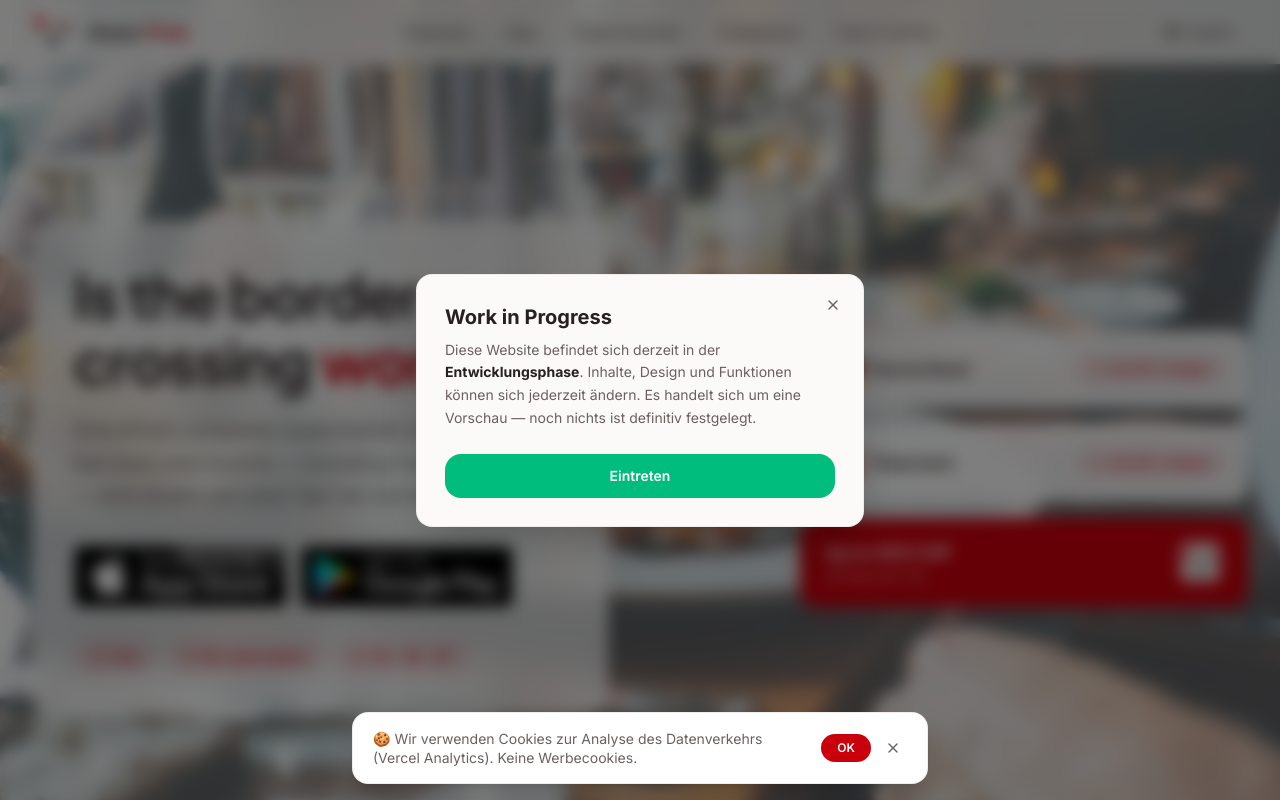
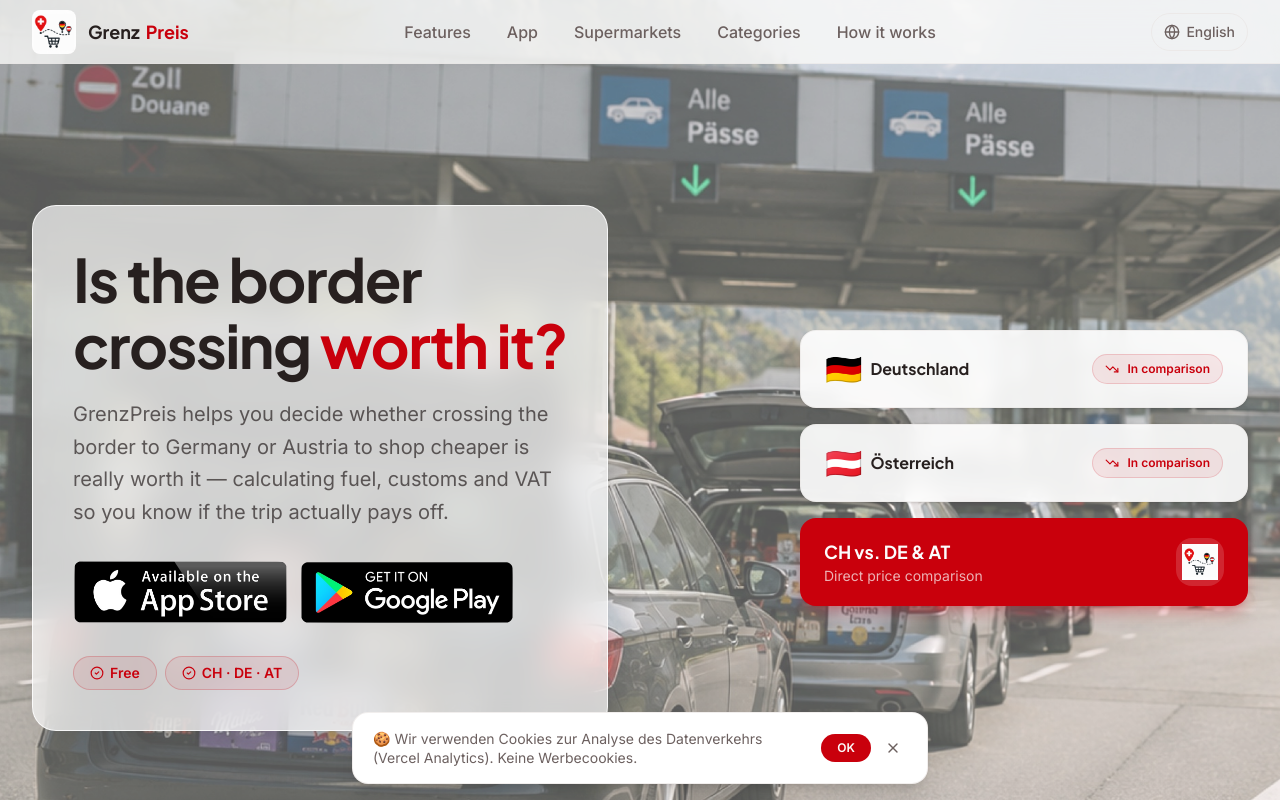
Before and after one commit to donia1222/grenzpreislanding, a Next.js app: page / in a window 1280 px wide. Shown: the top 800 px of the page. Built offline with nearby package versions, Linux system fonts and the light colour scheme.

Commit message:
,update60“

```diff
--- a/app/landing-translations.ts
+++ b/app/landing-translations.ts
@@ -14,11 +14,11 @@ export const landingTranslations: Record<Lang, LandingT> = {
     hero: {
       title1: "Lohnt sich",
       title2: "der Grenzübertritt?",
-      subtitle: "GrenzPreis vergleicht Supermarktpreise in Deutschland und Österreich – inklusive Benzin und Zoll – und zeigt dir deinen echten Nettogewinn.",
-      chips: ["Kostenlos", "Kein Abo", "CH · DE · AT"],
-      offersPerWeek: "günstiger",
-      totalOffers: "Bis 300 CHF",
-      updatedWeekly: "Zollfrei einführen",
+      subtitle: "GrenzPreis hilft dir zu entscheiden, ob sich der Grenzübertritt nach Deutschland oder Österreich wirklich lohnt – mit automatischer Berechnung von Benzin, Zoll und Mehrwertsteuer.",
+      chips: ["Kostenlos", "CH · DE · AT"],
+      offersPerWeek: "Im Preisvergleich",
+      totalOffers: "CH vs. DE & AT",
+      updatedWeekly: "Direkter Preisvergleich",
     },
     stats: {
       storesLabel: "Länder verglichen",
@@ -100,7 +100,7 @@ export const landingTranslations: Record<Lang, LandingT> = {
       title: "Bereit zu wissen ob sich",
       titleHighlight: "der Grenzübertritt lohnt?",
       subtitle: "GrenzPreis zeigt dir deinen echten Nettogewinn — nach Benzin, Zoll und Wechselkurs.",
-      benefits: ["Kostenlos", "Kein Abo", "CH · DE · AT", "Benzin & Zoll inbegriffen", "Offline verfügbar"],
+      benefits: ["Kostenlos", "CH · DE · AT", "Benzin & Zoll inbegriffen", "Offline verfügbar"],
     },
     footer: {
       copyright: "Alle Rechte vorbehalten.",
@@ -125,11 +125,11 @@ export const landingTranslations: Record<Lang, LandingT> = {
     hero: {
       title1: "¿Vale la pena",
       title2: "cruzar la frontera?",
-      subtitle: "GrenzPreis compara precios de supermercados en Alemania y Austria — incluida la gasolina y los aranceles — y te muestra tu ganancia neta real.",
-      chips: ["Gratis", "Sin suscripción", "CH · DE · AT"],
-      offersPerWeek: "más barato",
-      totalOffers: "Hasta 300 CHF",
-      updatedWeekly: "de ahorro por viaje",
+      subtitle: "GrenzPreis te ayuda a decidir si realmente vale la pena cruzar la frontera a Alemania o Austria a comprar más barato — calculando gasolina, aranceles e IVA para que sepas si el viaje compensa de verdad.",
+      chips: ["Gratis", "CH · DE · AT"],
+      offersPerWeek: "En comparación",
+      totalOffers: "CH vs. DE & AT",
+      updatedWeekly: "Comparativa de precios",
     },
     stats: {
       storesLabel: "Países comparados",
@@ -211,7 +211,7 @@ export const landingTranslations: Record<Lang, LandingT> = {
       title: "¿Listo para saber si vale",
       titleHighlight: "la pena el viaje?",
       subtitle: "GrenzPreis te muestra tu ganancia neta real — después de gasolina, aranceles y tipo de cambio.",
-      benefits: ["Gratis", "Sin suscripción", "CH · DE · AT", "Gasolina & aduana incluidos", "Disponible sin conexión"],
+      benefits: ["Gratis", "CH · DE · AT", "Gasolina & aduana incluidos", "Disponible sin conexión"],
     },
     footer: {
       copyright: "Todos los derechos reservados.",
@@ -236,11 +236,11 @@ export const landingTranslations: Record<Lang, LandingT> = {
     hero: {
       title1: "Vaut-il la peine de",
       title2: "passer la frontière?",
-      subtitle: "GrenzPreis compare les prix des supermarchés en Allemagne et en Autriche — y compris l'essence et les droits de douane — et vous montre votre économie nette réelle.",
-      chips: ["Gratuit", "Sans abonnement", "CH · DE · AT"],
-      offersPerWeek: "moins cher",
-      totalOffers: "Jusqu'à 300 CHF",
-      updatedWeekly: "d'économie par voyage",
+      subtitle: "GrenzPreis vous aide à décider si traverser la frontière vers l'Allemagne ou l'Autriche vaut vraiment la peine — en calculant essence, droits de douane et TVA pour savoir si le déplacement en vaut le coup.",
+      chips: ["Gratuit", "CH · DE · AT"],
+      offersPerWeek: "En comparaison",
+      totalOffers: "CH vs. DE & AT",
+      updatedWeekly: "Comparatif des prix",
     },
     stats: {
       storesLabel: "Pays comparés",
@@ -322,7 +322,7 @@ export const landingTranslations: Record<Lang, LandingT> = {
       title: "Prêt à savoir si",
       titleHighlight: "la frontière vaut le déplacement?",
       subtitle: "GrenzPreis vous montre votre gain net réel — après essence, droits de douane et taux de change.",
-      benefits: ["Gratuit", "Sans abonnement", "CH · DE · AT", "Essence & douane inclus", "Disponible hors ligne"],
+      benefits: ["Gratuit", "CH · DE · AT", "Essence & douane inclus", "Disponible hors ligne"],
     },
     footer: {
       copyright: "Tous droits réservés.",
@@ -347,11 +347,11 @@ export const landingTranslations: Record<Lang, LandingT> = {
     hero: {
       title1: "Vale la pena",
       title2: "varcare il confine?",
-      subtitle: "GrenzPreis confronta i prezzi dei supermercati in Germania e Austria — inclusi carburante e dazi doganali — e mostra il tuo risparmio netto reale.",
-      chips: ["Gratuito", "Nessun abbonamento", "CH · DE · AT"],
-      offersPerWeek: "più economico",
-      totalOffers: "Fino a 300 CHF",
-      updatedWeekly: "di risparmio per viaggio",
+      subtitle: "GrenzPreis ti aiuta a decidere se vale davvero la pena varcare il confine verso la Germania o l'Austria per fare la spesa — calcolando carburante, dazi doganali e IVA, così sai se il viaggio conviene davvero.",
+      chips: ["Gratuito", "CH · DE · AT"],
+      offersPerWeek: "Nel confronto",
+      totalOffers: "CH vs. DE & AT",
+      updatedWeekly: "Confronto prezzi",
     },
     stats: {
       storesLabel: "Paesi confrontati",
@@ -433,7 +433,7 @@ export const landingTranslations: Record<Lang, LandingT> = {
       title: "Pronto a scoprire se",
       titleHighlight: "vale la pena attraversare il confine?",
       subtitle: "GrenzPreis ti mostra il tuo guadagno netto reale — dopo carburante, dazi doganali e cambio valuta.",
-      benefits: ["Gratuito", "Nessun abbonamento", "CH · DE · AT", "Carburante & dogana inclusi", "Disponibile offline"],
+      benefits: ["Gratuito", "CH · DE · AT", "Carburante & dogana inclusi", "Disponibile offline"],
     },
     footer: {
       copyright: "Tutti i diritti riservati.",
@@ -458,11 +458,11 @@ export const landingTranslations: Record<Lang, LandingT> = {
     hero: {
       title1: "Is the border crossing",
       title2: "worth it?",
-      subtitle: "GrenzPreis compares supermarket prices in Germany and Austria — including fuel and customs — and shows you your real net savings.",
-      chips: ["Free", "No subscription", "CH · DE · AT"],
-      offersPerWeek: "cheaper",
-      totalOffers: "Up to 300 CHF",
-      updatedWeekly: "savings per trip",
+      subtitle: "GrenzPreis helps you decide whether crossing the border to Germany or Austria to shop cheaper is really worth it — calculating fuel, customs and VAT so you know if the trip actually pays off.",
+      chips: ["Free", "CH · DE · AT"],
+      offersPerWeek: "In comparison",
+      totalOffers: "CH vs. DE & AT",
+      updatedWeekly: "Direct price comparison",
     },
     stats: {
       storesLabel: "Countries compared",
@@ -544,7 +544,7 @@ export const landingTranslations: Record<Lang, LandingT> = {
       title: "Ready to find out if",
       titleHighlight: "the border crossing is worth it?",
       subtitle: "GrenzPreis shows you your real net savings — after fuel, customs and exchange rate.",
-      benefits: ["Free", "No subscription", "CH · DE · AT", "Fuel & customs included", "Available offline"],
+      benefits: ["Free", "CH · DE · AT", "Fuel & customs included", "Available offline"],
     },
     footer: {
       copyright: "All rights reserved.",
--- a/app/layout.tsx
+++ b/app/layout.tsx
@@ -2,7 +2,7 @@ import type { Metadata } from 'next'
 import { Inter, Plus_Jakarta_Sans } from 'next/font/google'
 import { Analytics } from '@vercel/analytics/next'
 import { CookieBanner } from '@/components/cookie-banner'
-import { DevModal } from '@/components/dev-modal'
+
 import { LanguageProvider } from '@/contexts/LanguageContext'
 import './globals.css'
 
@@ -132,7 +132,7 @@ export default function RootLayout({
       <body className="font-sans antialiased">
         <LanguageProvider>
           {children}
-          <DevModal />
+
           <CookieBanner />
           {process.env.NODE_ENV === 'production' && <Analytics />}
         </LanguageProvider>
--- a/components/landing/cta-section.tsx
+++ b/components/landing/cta-section.tsx
@@ -13,8 +13,11 @@ export function CTASection() {
 
   return (
     <section ref={ref as any} id="cta" className="py-20 sm:py-28 relative overflow-hidden">
-      <div className="absolute inset-0 bg-gradient-to-br from-primary/8 via-primary/4 to-accent/5" />
-      <div className="absolute top-0 left-1/2 -translate-x-1/2 w-[700px] h-[300px] bg-primary/6 rounded-full blur-3xl" />
+      <div
+        className="absolute inset-0 bg-cover bg-center"
+        style={{ backgroundImage: "url('/4e105a96-ab96-4cda-8f83-d52ac268d7da.png')" }}
+      />
+      <div className="absolute inset-0 bg-white/70" />
 
       <div className="relative max-w-3xl mx-auto px-4 sm:px-6 lg:px-8 text-center">
         <h2 className="font-[family-name:var(--font-display)] text-3xl sm:text-4xl lg:text-5xl font-bold text-foreground mb-4 text-balance" style={fi(inView, 0)}>
--- a/components/landing/hero-section.tsx
+++ b/components/landing/hero-section.tsx
@@ -6,8 +6,8 @@ import { useLang } from "@/contexts/LanguageContext"
 import { landingTranslations } from "@/app/landing-translations"
 
 const partners = [
-  { name: "Deutschland", flag: "🇩🇪", offers: "bis 40%" },
-  { name: "Österreich",  flag: "🇦🇹", offers: "bis 35%" },
+  { name: "Deutschland", flag: "🇩🇪" },
+  { name: "Österreich",  flag: "🇦🇹" },
 ]
 
 export function HeroSection() {
@@ -75,7 +75,7 @@ export function HeroSection() {
                   </div>
                   <div className="flex items-center gap-2 bg-primary/8 border border-primary/15 rounded-full px-3 py-1.5">
                     <TrendingDown className="w-3.5 h-3.5 text-primary" />
-                    <span className="text-xs font-semibold text-primary">{partner.offers} {t.offersPerWeek}</span>
+                    <span className="text-xs font-semibold text-primary">{t.offersPerWeek}</span>
                   </div>
                 </div>
               ))}
--- a/components/landing/stats-bar.tsx
+++ b/components/landing/stats-bar.tsx
@@ -1,6 +1,6 @@
 "use client"
 
-import { Store, Tag, Sparkles, Globe } from "lucide-react"
+import { Store, Tag, Globe } from "lucide-react"
 import { useLang } from "@/contexts/LanguageContext"
 import { landingTranslations } from "@/app/landing-translations"
 import { useInView, fi } from "@/hooks/use-in-view"
@@ -13,7 +13,6 @@ export function StatsBar() {
   const stats = [
     { Icon: Store,    value: "3",          label: t.storesLabel },
     { Icon: Tag,      value: "30%+",       label: t.offersLabel  },
-    { Icon: Sparkles, value: t.freeValue,  label: t.freeLabel    },
     { Icon: Globe,    value: "5",          label: t.langLabel    },
   ]
 
@@ -23,7 +22,7 @@ export function StatsBar() {
       <div className="absolute top-0 right-1/4 w-56 h-24 bg-primary/10 rounded-full blur-2xl animate-pulse [animation-delay:1.5s]" />
 
       <div className="relative max-w-7xl mx-auto px-4 sm:px-6 lg:px-8 py-8">
-        <div className="grid grid-cols-2 md:grid-cols-4 divide-x divide-primary/20">
+        <div className="grid grid-cols-3 divide-x divide-primary/20">
           {stats.map((stat, index) => (
             <div key={index} className="flex flex-col items-center text-center gap-2.5 px-6 py-4" style={fi(inView, index)}>
               <div className="w-10 h-10 rounded-xl bg-primary/12 flex items-center justify-center">
```
Also changed, not shown: public/4e105a96-ab96-4cda-8f83-d52ac268d7da.png (added), public/hero-bg.jpg.
